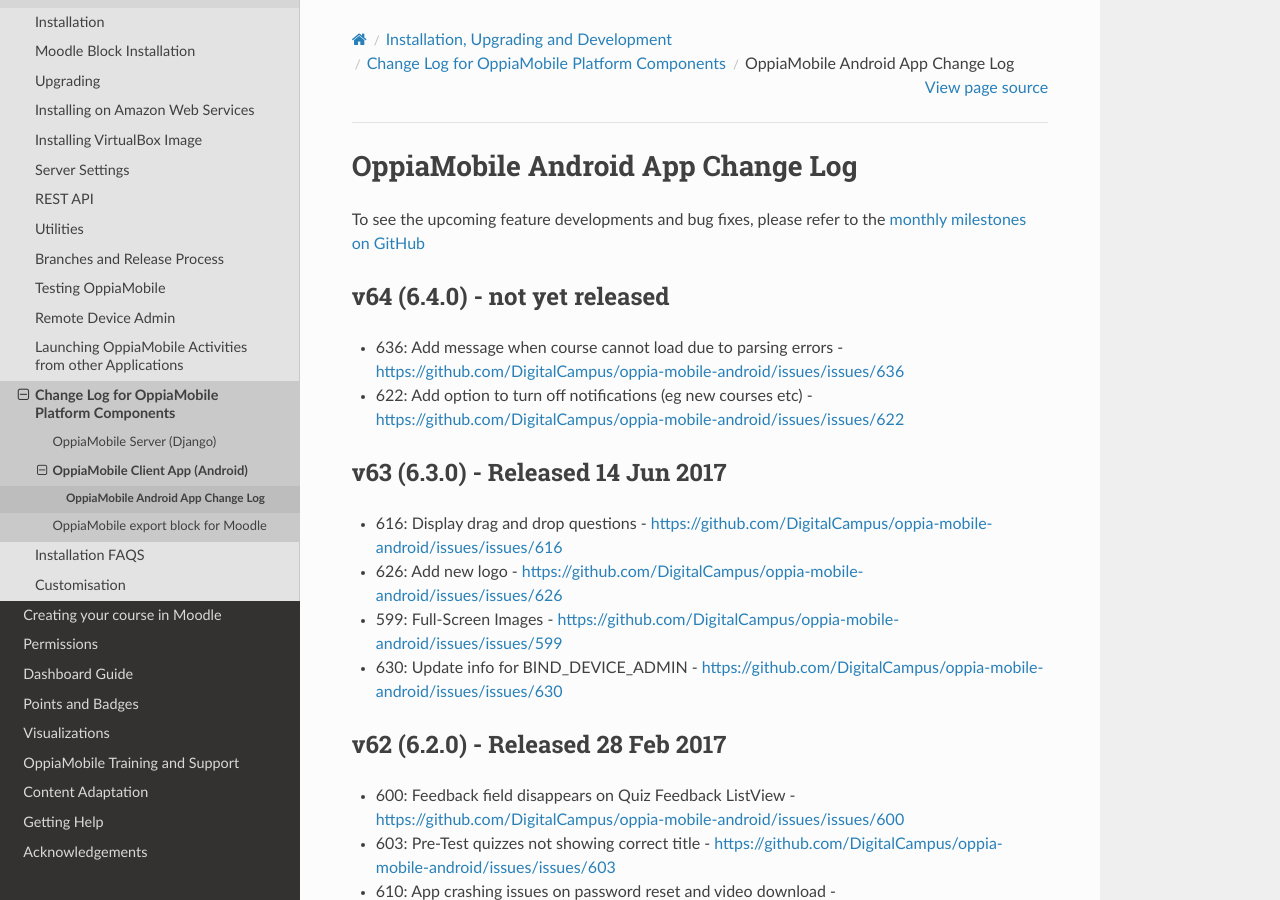
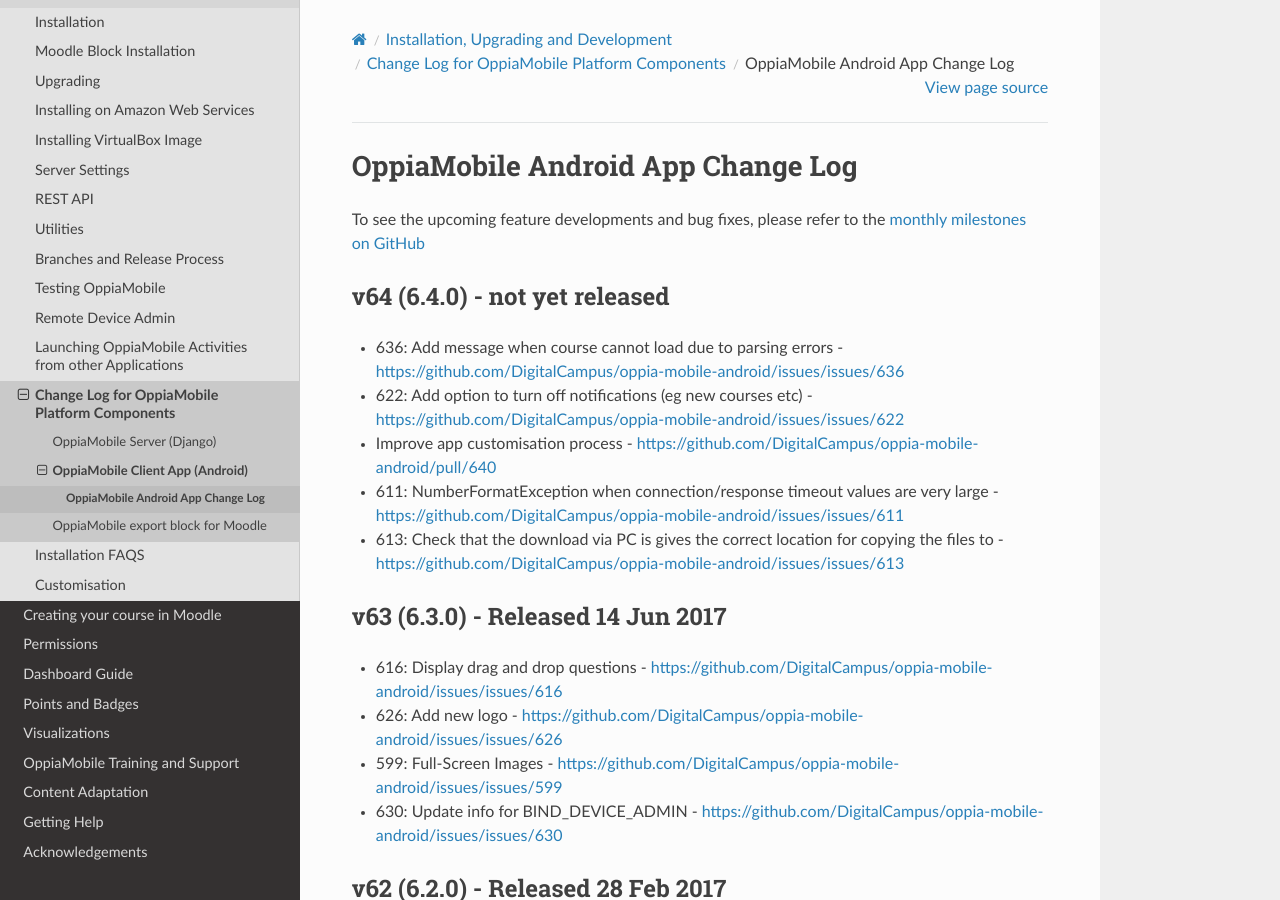
Before and after one commit to DigitalCampus/django-oppia, a Sphinx documentation site: the page built from docs/dev/changelog_android.rst, in a window 1280 px wide and 900 px high. Built offline with Sphinx 7.4.7 and the Read the Docs theme 2.0.0, drawn with Linux system fonts in a browser that asks for light colours; the version number is read from the project's files by our own code.

Commit message:
update docs

```diff
--- a/docs/dev/changelog_android.rst
+++ b/docs/dev/changelog_android.rst
@@ -10,6 +10,9 @@
 
 * 636: Add message when course cannot load due to parsing errors - https://github.com/DigitalCampus/oppia-mobile-android/issues/issues/636
 * 622: Add option to turn off notifications (eg new courses etc) - https://github.com/DigitalCampus/oppia-mobile-android/issues/issues/622
+* Improve app customisation process - https://github.com/DigitalCampus/oppia-mobile-android/pull/640
+* 611: NumberFormatException when connection/response timeout values are very large - https://github.com/DigitalCampus/oppia-mobile-android/issues/issues/611
+* 613: Check that the download via PC is gives the correct location for copying the files to - https://github.com/DigitalCampus/oppia-mobile-android/issues/issues/613
 
 .. _appv63:
 
```
